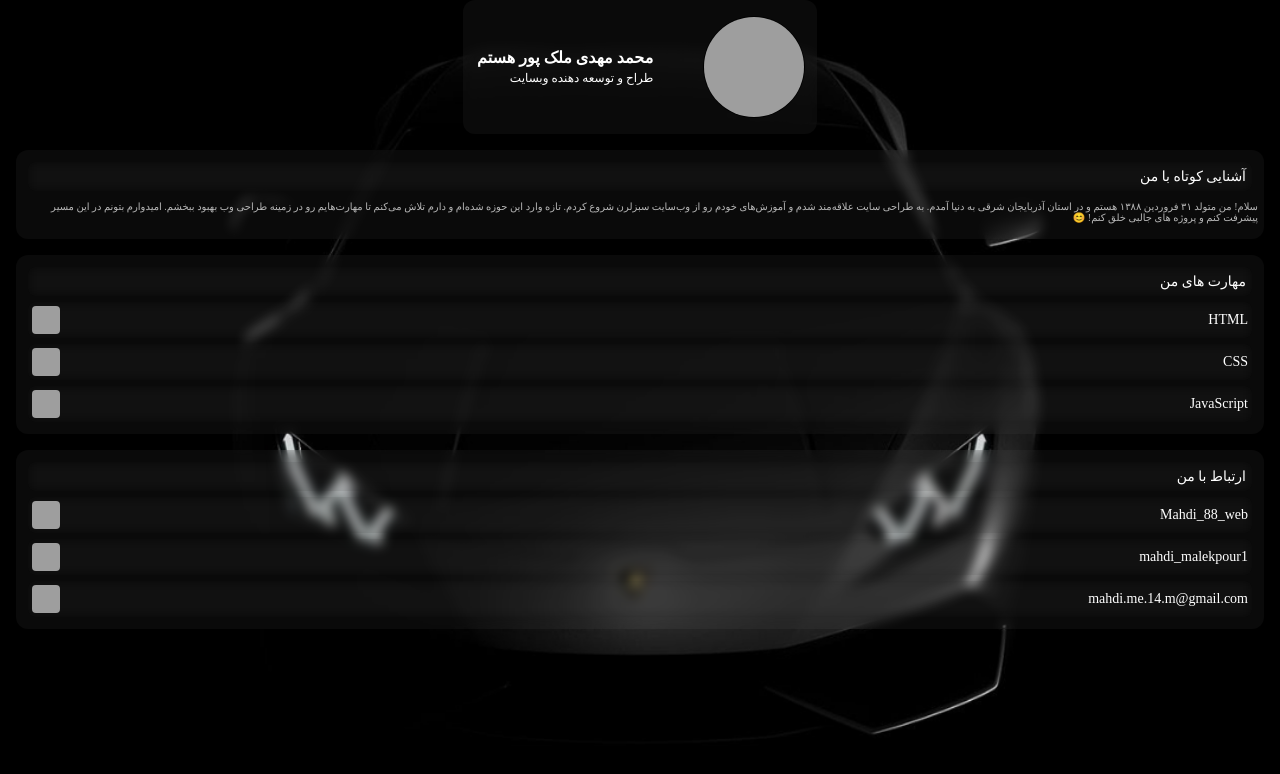
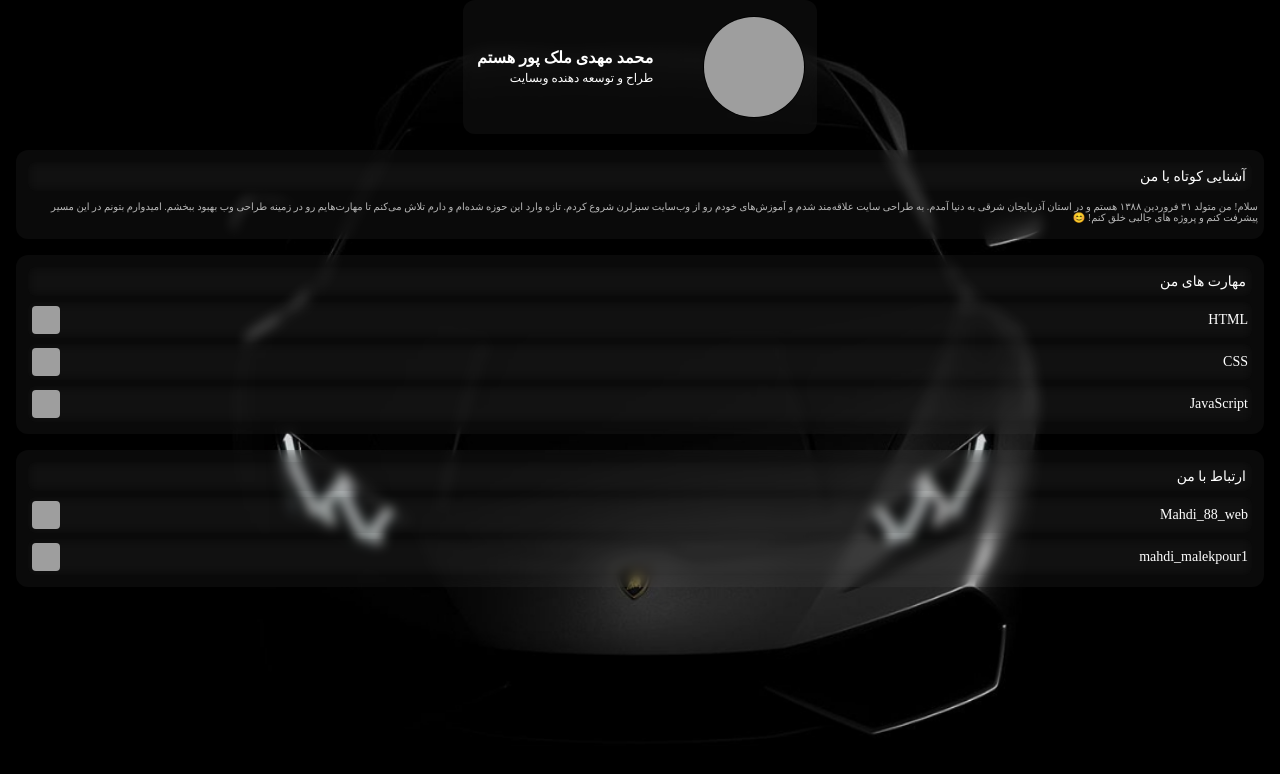
Before and after one commit to mahdi-Malekpour/About.me, a plain HTML site: page index.html in a window 1280 px wide. Drawn offline with Linux system fonts and the light colour scheme; grey boxes are pictures that could not be loaded; a web font is replaced by a local one.

Commit message:
Add files via upload

```diff
--- a/index.html
+++ b/index.html
@@ -56,10 +56,6 @@
     <span>mahdi_malekpour1</span>
 <img class="logo" src="https://img.icons8.com/fluency/48/instagram-new.png" alt="" />
 </div>
-<div class="jobs">
-    <span>mahdi.me.14.m@gmail.com</span>
-<img class="logo" src="https://img.icons8.com/color/48/gmail-new.png" alt="" />
-</div>
 
 </div>
 
```
